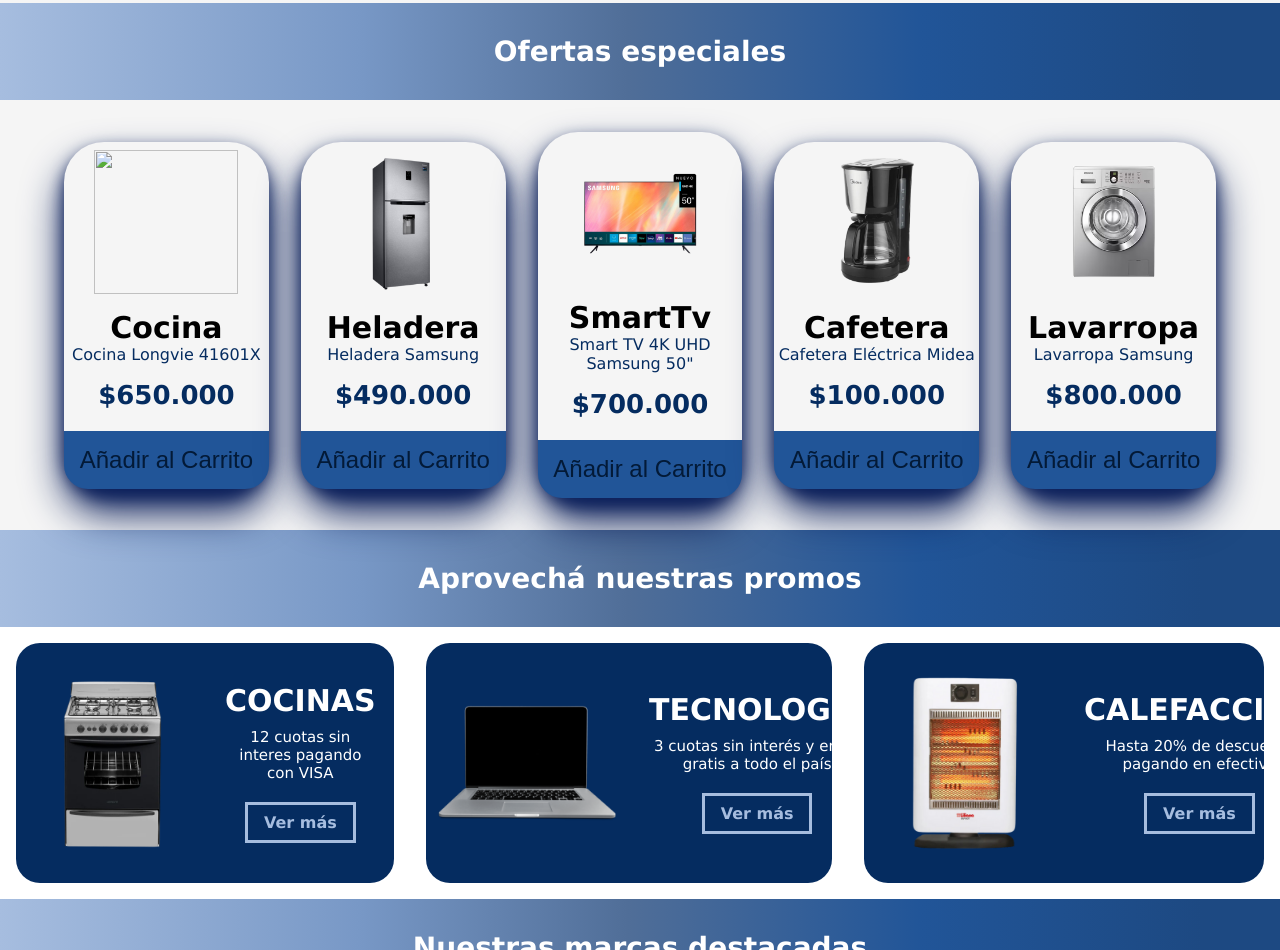
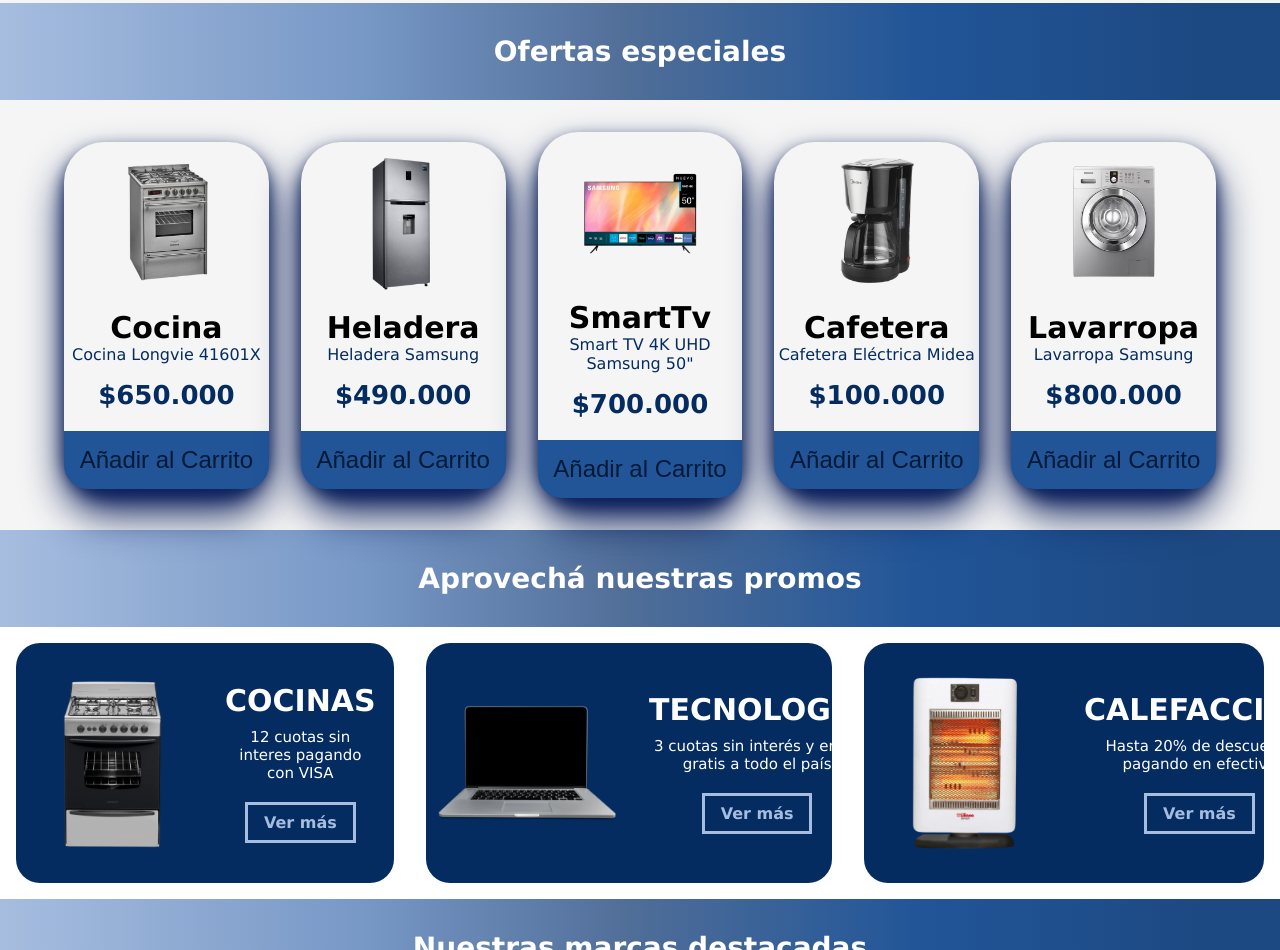
Before and after one commit to LaraIenco/codo-a-codo-tpfinal, a plain HTML site: page index3.html in a window 1280 px wide. Shown: the part 1073-2023 px from the top of the page. Drawn offline with Linux system fonts and the light colour scheme; some packages are replaced by stand-ins of ours; the site is published under a folder, as on GitHub Pages, so addresses that start at the root find nothing.

Commit message:
Update index3.html

```diff
--- a/index3.html
+++ b/index3.html
@@ -218,7 +218,7 @@
         </div>
         <div class="ofertas">
             <div class="elemento">
-                <img src="/assets/media/images/imagen.cocina.png" alt="">
+                <img src="./assets/media/images/imagen.cocina.png" alt="">
                 <h3>Cocina</h3>
                 <p>Cocina Longvie 41601X</p>
                 <h6>$650.000</h6>
```
